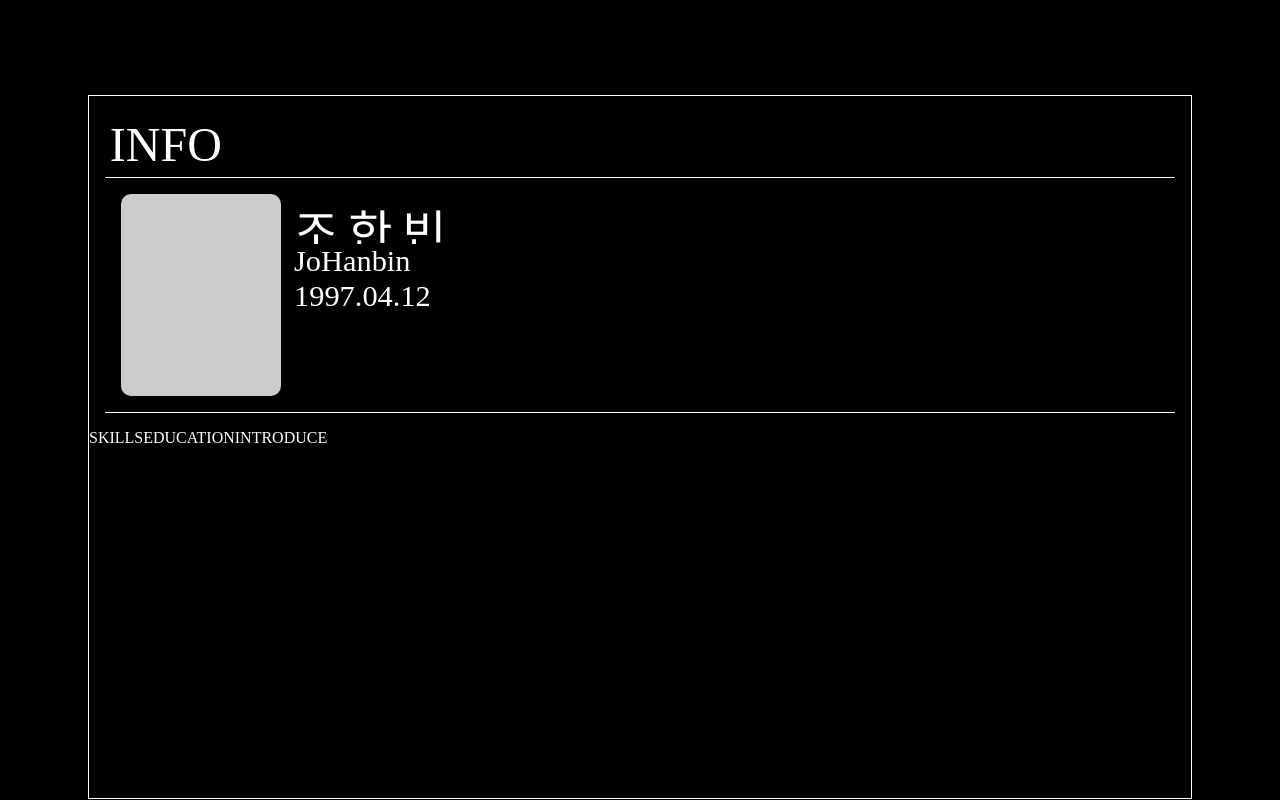
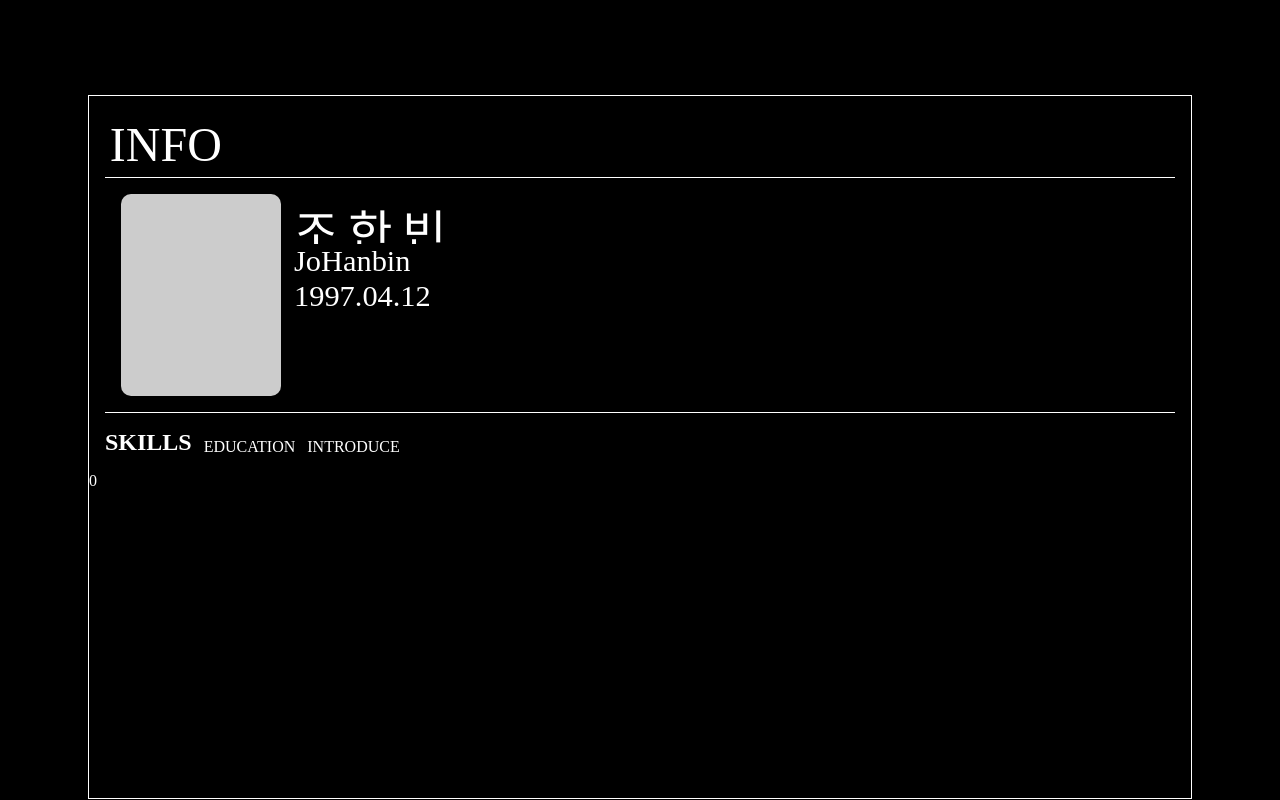
Before and after one commit to whgksqls9999/introduce_page, a React (Create React App) app: page / in a window 1280 px wide. Shown: the part 753-1553 px from the top of the page. Built offline with nearby package versions, Linux system fonts and the light colour scheme; a web font is replaced by a local one.

Commit message:
feat: info tab 선택 시 해당 내용 출력

```diff
--- a/src/App.css
+++ b/src/App.css
@@ -27,6 +27,8 @@
   border: 1px solid white;
   width: 100%;
   height: 100%;
+  display: flex;
+  flex-direction: column;
 }
 
 .progress-box{
@@ -111,7 +113,7 @@
 .info-profile{
   display: flex;
   border-bottom: 1px solid white;
-  margin: 1rem;
+  margin: 0 1rem;
   padding: 0 1rem 1rem 1rem;
 }
 
@@ -140,9 +142,24 @@
   font-size: 1.9rem;
 }
 
-
 .info-detail-tab{
   display: flex;
+  align-items: end;
+  margin: 16px;
+  gap: 12px;
+}
+
+.info-detail-tab-button:hover{
+  font-weight: bold;
+}
+
+.selected-tab{
+  font-weight: bold;
+  font-size: 1.5rem;
+}
+
+.info-detail-content{
+  /* height: 100%; */
 }
 
 @font-face {
--- /dev/null
+++ b/src/component/info/InfoDetailContent.js
@@ -0,0 +1,7 @@
+export default function InfoDetailContent(props) {
+  return (
+    <div className="info-detail-content">
+      <div>{props.selectedTab}</div>
+    </div>
+  );
+}
--- a/src/component/info/InfoDetailTab.js
+++ b/src/component/info/InfoDetailTab.js
@@ -1,9 +1,28 @@
+import "../../App.css";
+import { useEffect, useState } from "react";
+import InfoDetailContent from "./InfoDetailContent";
+
 export default function InfoDetailTab() {
+  let buttons = document.querySelectorAll(".info-detail-tab-button");
+  let [selected, setSelected] = useState(0);
+
+  useEffect(() => {
+    buttons.forEach((element) => element.classList.toggle("selected-tab"));
+    buttons.forEach((element, i) =>
+      element.addEventListener("click", () => {
+        setSelected(i);
+      })
+    );
+  }, [selected]);
+
   return (
-    <div className="info-detail-tab">
-      <div>SKILLS</div>
-      <div>EDUCATION</div>
-      <div>INTRODUCE</div>
-    </div>
+    <>
+      <div className="info-detail-tab">
+        <div className="info-detail-tab-button selected-tab">SKILLS</div>
+        <div className="info-detail-tab-button ">EDUCATION</div>
+        <div className="info-detail-tab-button ">INTRODUCE</div>
+      </div>
+      <InfoDetailContent selectedTab={selected} />
+    </>
   );
 }
--- a/src/store.js
+++ b/src/store.js
@@ -23,9 +23,22 @@ let pages = createSlice({
 });
 export let { setPages } = pages.actions;
 
+// component/info/InfoDetail*.js
+let infoTab = createSlice({
+  name: "infoTab",
+  initialState: 0,
+  reducers: {
+    setInfoTab(state, action) {
+      return action.payload;
+    },
+  },
+});
+export let { setInfoTab } = infoTab.actions;
+
 export default configureStore({
   reducer: {
     page: page.reducer,
     pages: pages.reducer,
+    infoTab: infoTab.reducer,
   },
 });
```
